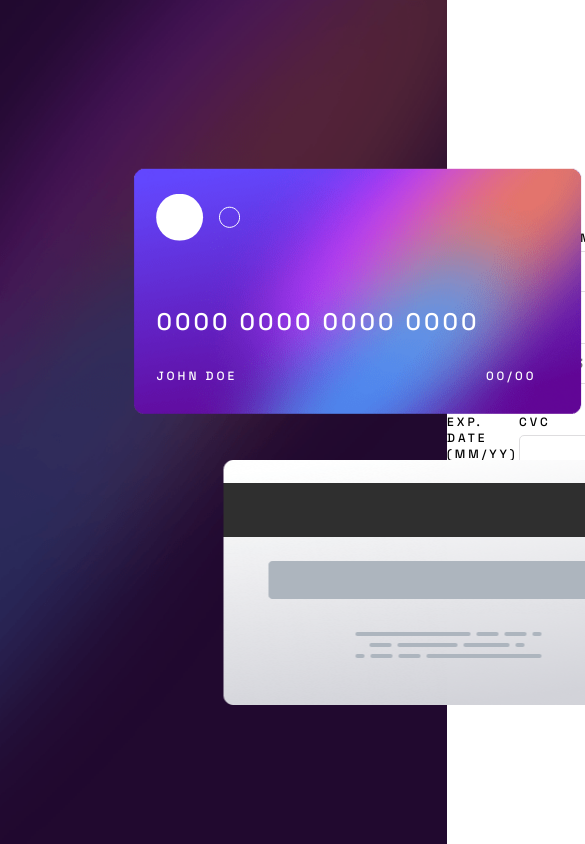
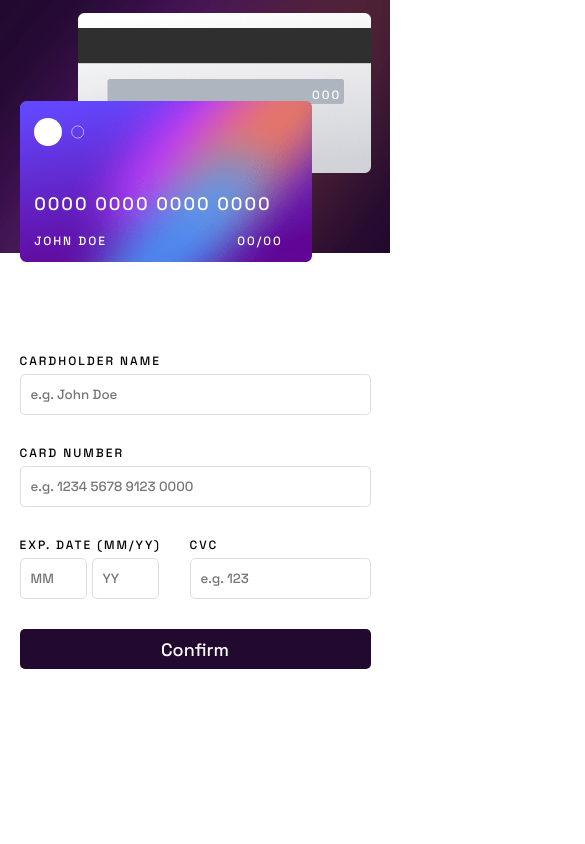
Before and after one commit to ClavierQuentin/interactive-card-details-form-main, a plain HTML site: page index.html in a window 390 px wide. Shown: the top 844 px of the page, 585 px wide, since content can reach past the window. Drawn offline with Linux system fonts and the light colour scheme.

Commit message:
finish responvi for mobile and fixed final validation

```diff
--- a/index.html
+++ b/index.html
@@ -52,7 +52,7 @@
       </div>
       <div class="control-form">
         <label for="cvc">CVC</label>
-        <input type="text" name="cvc" id="cvc">
+        <input type="text" name="cvc" id="cvc" placeholder="e.g. 123">
         <p class="errorOutput" id="cvcError"></p>
       </div>
     </div>
--- a/public/sass/cards.scss
+++ b/public/sass/cards.scss
@@ -1,9 +1,14 @@
 .cardsLayout{
-    background: url("../../images/bg-main-desktop.png");
+    background: url("../images/bg-main-desktop.png");
     background-repeat: no-repeat;
     background-size: cover;
     height: 100vh;
     color: white;
+    @media (max-width:1300px){
+        height: 30vh;
+        position: relative;
+    }
+
 }
 
 .frontContainer{
@@ -15,6 +20,9 @@
     ._cardLogo{
         left: 5%;
         top: 10%;
+        @media (max-width:1300px){
+            width: 50px;
+        }
     }
     ._nameSpan{
         left: 5%;
@@ -24,20 +32,47 @@
         left: 5%;
         top: 55%;
         font-size: 2em;
+        @media (max-width:1300px){
+            font-size: 1.5em;
+        }
     }
     ._dateSpan{
         top: 80%;
         right: 10%;
     }
+    @media (max-width:1300px) {
+        transform: none;
+        position: absolute;
+        max-width: 75%;
+        left: 5%;
+        top: 40%;
+        z-index: 1000;
+        ._cardImage{
+            width: 100%;
+            max-width: 400px;
+        }
+    }
 }
 .back-img{
     position: relative;
     transform: translateX(50%) translateY(25vh);
+
+    @media (max-width:1300px) {
+        max-width: 75%;
+        position: absolute;
+        right: 5%;
+        top: 5%;
+        transform: none;
+        img{
+            width: 100%;
+            max-width: 400px;
+        }
+    }
+
     .cvcSpan{
         position: absolute;
-        left: 30%;
         top: 45%;
-        left: 82%;
+        left: 80%;
     }
 
 }
--- a/public/sass/form.scss
+++ b/public/sass/form.scss
@@ -4,6 +4,9 @@
     flex-direction: column;
     gap: 25px;
     width: 400px;
+    @media (max-width:1300px){
+        width: 90%;
+    }
     input{
         padding: 2px 10px;
         height: 35px;
@@ -53,7 +56,7 @@
     display: flex;
     justify-content: space-between;
     .inputDate{
-        width: 50px;
+        width: 45px;
     }
 }
 .control-form{
--- a/public/sass/main.scss
+++ b/public/sass/main.scss
@@ -5,7 +5,11 @@ body{
     margin: 0;
     font-family: 'Space Grotesk', sans-serif;
     font-size: 12px;
-    letter-spacing: 3px;
+    letter-spacing: 2px;
+    @media (max-width:1300px){
+        flex-direction: column;
+        gap: 100px;
+    }
 }
 
 @import 'cards', 'form';
@@ -29,10 +33,18 @@ body{
         font-family: 'Space Grotesk', sans-serif;
         font-size: 1.5em;
     }
+    .btn:hover{
+        cursor: pointer;
+    }
     p{
         margin: 0;
         color: hsl(279, 6%, 55%);
         letter-spacing: 0;
         font-size: 14px;
     }
+    img{
+        @media (max-width:1300px){
+            width: 80px;
+        }
+    }
 }
--- a/public/script.js
+++ b/public/script.js
@@ -12,7 +12,12 @@ function ValidateCreditCardNumber(cardNumber) {
 
     if(!isValid) {
        document.getElementById("numberError").textContent = "Wrong format, number only";
-       document.getElementById("number").style.borderColor = errorBorderColor;
+       document.getElementById("number").classList.add("errorBorder");
+    }
+    else{
+      document.getElementById("numberError").textContent = "";
+      document.getElementById("number").classList.remove("errorBorder");
+
     }
 }
 
@@ -34,7 +39,16 @@ function displayValuesFromInput(inputName, value){
 
 inputList.forEach(element => {
     element.addEventListener("input", () => {
-      displayValuesFromInput(element.name, element.value)
+      displayValuesFromInput(element.name, element.value);
+      if(element.classList.contains("errorBorder")){
+        element.classList.remove("errorBorder");
+        if(element.name == "month" || element.name == "year"){
+          document.getElementById("dateError").textContent = "";
+        }
+        else{
+          document.getElementById(element.name + "Error").textContent = "";
+        }
+      }
     });
 });
 
@@ -43,11 +57,12 @@ document.getElementById("btn").addEventListener('click', () => {
     let form = document.querySelector("form");
     let formData = new FormData(form);
     let isFormValidated = true;
-
+    let monthIsEmpty = false;
     for(const [key, value] of formData){
         let valueIsNull = value == "" ? true : false;
         if(valueIsNull){
             if(key == "month" || key == "year"){
+              monthIsEmpty = true;
                 document.getElementById("dateError").textContent = "Can't be blank";
             } else{
                 document.getElementById(key + "Error").textContent = "Can't be blank";
@@ -57,14 +72,21 @@ document.getElementById("btn").addEventListener('click', () => {
         } else{
           document.getElementById(key).classList.remove("errorBorder") ;
           if(key == "month" || key == "year"){
-            document.getElementById("dateError").textContent = "";
+            if(monthIsEmpty){
+              document.getElementById("dateError").textContent = "Can't be blank";
+            }else{
+              document.getElementById("dateError").textContent = "";
+            }
           } else{
             document.getElementById(key + "Error").textContent = "";
           }
         }
     }
 
-    ValidateCreditCardNumber(formData.get("number"));
+    if(isFormValidated){
+      ValidateCreditCardNumber(formData.get("number"));
+    }
+
     if(isFormValidated){
       for(const [key, value] of formData){
         displayValuesFromInput(key, value);
```
Also changed, not shown: images/Screenshot 2023-02-02 at 18-18-55 Frontend Mentor Interactive card details form.png (added), public/style.css, 2 other files.
